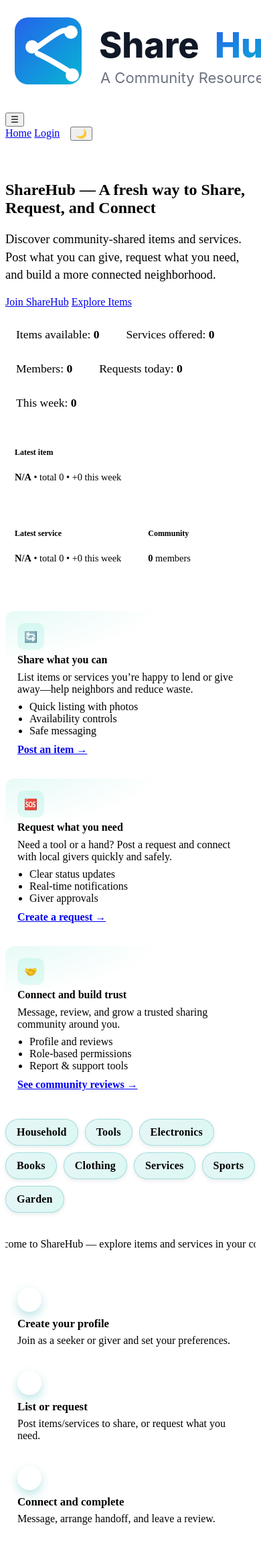
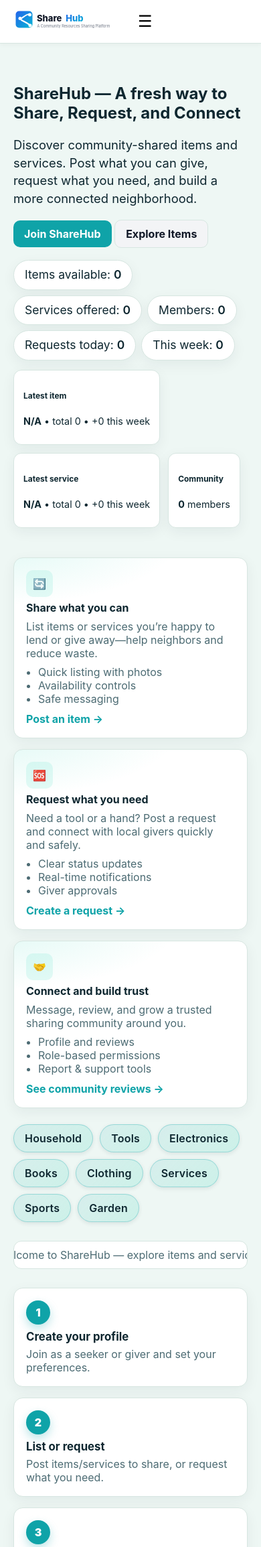
Before and after one commit to borhan-m-uddin/ShareHub_A-Community-Resource-Sharing-Platform, a PHP site: page /pages/index.php in a window 390 px wide; the page is wider, and only the part inside the window is pictured. Shown: the top 2309 px of that part at 67% size. Run offline with PHP 8.4, Linux system fonts and the light colour scheme; data that the repository does not hold is empty; some libraries are stand-ins or nearby versions.

Commit message:
Enhance marketing.css with theme variables and responsive design; update Vercel routing for assets

```diff
--- a/assets/css/marketing.css
+++ b/assets/css/marketing.css
@@ -1,8 +1,76 @@
 /* Marketing / landing page extracted styles */
-.alt-wrapper {
-    padding: 0;
-    margin: 0;
+/* Minimal independent design system so landing page can exclude global style.css */
+/* Theme variables (light defaults) */
+:root {
+    --bg: #eef7f4;
+    --card: #ffffff;
+    --text: #0e2730;
+    --muted: #4c6b73;
+    --border: #d7e6e1;
+    --shadow: 0 6px 20px rgba(5, 41, 45, 0.06);
+    --primary: #0fa3a8;
+    --primary-600: #0b7f83;
+    --success: #22c55e;
+    --info: #4ca7c9;
+    --laser: #23d3b3;
 }
+html[data-theme='dark'] {
+    --bg: #0a0f1e;
+    --card: #0f1b2d;
+    --text: #e8f2ff;
+    --muted: #88a1c3;
+    --border: #1a2b45;
+    --shadow: 0 6px 20px rgba(0,0,0,.55);
+    --primary: #4fd1d9;
+    --primary-600: #2a8e93;
+    --success: #22c55e;
+    --info: #9adcf2;
+    --laser: #ff527a;
+}
+body {
+    margin:0;
+    font-family: Inter, system-ui, -apple-system, 'Segoe UI', Roboto, Arial, sans-serif;
+    background: var(--bg);
+    color: var(--text);
+    -webkit-font-smoothing: antialiased;
+    -moz-osx-font-smoothing: grayscale;
+}
+a { color: var(--primary); text-decoration:none; }
+a:hover { text-decoration:underline; }
+/* Header + nav minimal styling */
+.site-header { background: var(--card); border-bottom:1px solid var(--border); box-shadow:0 2px 6px rgba(0,0,0,.04); }
+html[data-theme='dark'] .site-header { background: rgba(10,15,30,.9); }
+.site-header .container { max-width:1200px; margin:0 auto; padding:12px 20px; display:flex; align-items:center; gap:20px; }
+.site-header .brand img { height:40px; display:block; }
+.site-nav { display:flex; align-items:center; gap:14px; }
+.site-nav a { padding:8px 10px; border-radius:8px; font-weight:600; color: var(--text); }
+.site-nav a:hover { background: rgba(15,163,168,.12); }
+html[data-theme='dark'] .site-nav a:hover { background:#1a2b45; }
+.nav-toggle { display:none; background:transparent; border:0; font-size:24px; cursor:pointer; }
+@media (max-width:900px){
+  .nav-toggle { display:inline-block; }
+  .site-nav { position: absolute; top:62px; left:0; right:0; background:var(--card); flex-direction:column; padding:16px 20px; border-bottom:1px solid var(--border); display:none; }
+  .site-nav.open { display:flex; }
+}
+/* Button primitives (subset) */
+.btn { display:inline-block; padding:10px 16px; border-radius:10px; font-weight:700; border:0; cursor:pointer; transition:background .2s ease, transform .08s ease; }
+.btn:hover { transform:translateY(-1px); }
+.btn-primary { background:var(--primary); color:#fff; }
+.btn-primary:hover { background:var(--primary-600); }
+.btn-default { background:#f3f4f6; color:#111827; border:1px solid var(--border); }
+html[data-theme='dark'] .btn-default { background:#111827; color:#e5e7eb; border-color:#1f2937; }
+.btn-default:hover { background:#e5e7eb; }
+html[data-theme='dark'] .btn-default:hover { background:#1f2937; }
+.btn-outline { background:transparent; color:var(--primary); border:2px solid var(--primary); }
+.btn-outline:hover { background:var(--primary); color:#fff; }
+.btn-success { background:var(--success); color:#fff; }
+.btn-success:hover { filter:brightness(.92); }
+.btn-info { background:var(--info); color:#fff; }
+.btn-info.btn-outline { background:transparent; color:var(--info); border:2px solid var(--info); }
+.btn-info.btn-outline:hover { background:var(--info); color:#fff; }
+.count-badge { background:#d1242f; color:#fff; font-size:11px; padding:2px 6px; border-radius:12px; margin-left:6px; }
+.main-content { max-width:1200px; margin:0 auto; padding:0 20px; }
+.alt-wrapper { padding: 0; margin: 0; }
 
 .alt-hero {
     padding: 40px 0 10px;
@@ -195,8 +263,8 @@
 .how {
     margin-top: 28px;
 }
-
-how-steps {
+/* Fix selector: was missing dot */
+.how-steps {
     display: grid;
     grid-template-columns: repeat(auto-fit, minmax(240px, 1fr));
     gap: 16px;
```
Also changed, not shown: vercel.json.
